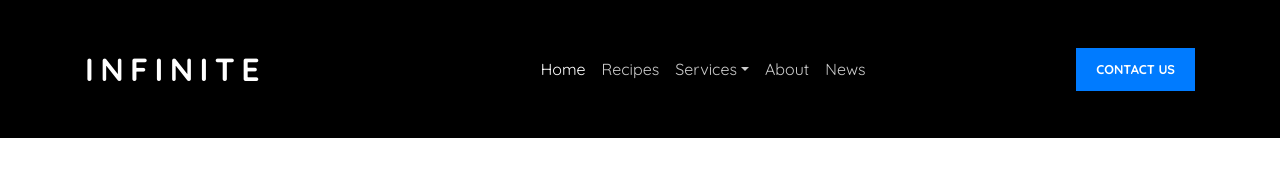
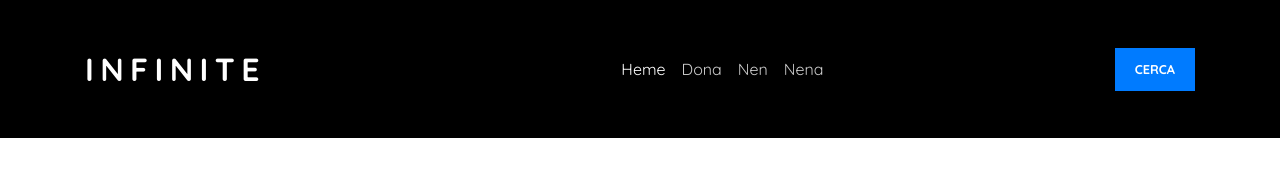
Before and after one commit to oriolmonllonch/infinite, an Eleventy site: page src/index.njk in a window 1280 px wide. Shown: the top 176 px of the page. Built offline with nearby package versions, Linux system fonts and the light colour scheme; Eleventy itself is replaced by a stand-in of ours; files that its build step writes are made by us from their sources.

Commit message:
Update nav.njk

```diff
--- a/layout/nav.njk
+++ b/layout/nav.njk
@@ -33,30 +33,23 @@
                 <div class="collapse navbar-collapse" id="navbarsExample05">
                     <ul class="navbar-nav ml-auto pl-lg-5 pl-0">
                     <li class="nav-item">
-                        <a class="nav-link active" href="index.html">Home</a>
+                        <a class="nav-link active" href="index.html">Heme</a>
                     </li>
                     <li class="nav-item">
-                        <a class="nav-link" href="#">Recipes</a>
+                        <a class="nav-link" href="#">Dona</a>
                     </li>
-                    <li class="nav-item dropdown">
-                        <a class="nav-link dropdown-toggle" href="#" id="dropdown04" data-toggle="dropdown" aria-haspopup="true" aria-expanded="false">Services</a>
-                        <div class="dropdown-menu" aria-labelledby="dropdown04">
-                        <a class="dropdown-item" href="#">Food Catering</a>
-                        <a class="dropdown-item" href="#">Drink &amp; Beverages</a>
-                        <a class="dropdown-item" href="#">Wedding &amp; Birthday</a>
-                        </div>
+
+                    <li class="nav-item">
+                        <a class="nav-link" href="#">Nen</a>
                     </li>
                     <li class="nav-item">
-                        <a class="nav-link" href="#">About</a>
-                    </li>
-                    <li class="nav-item">
-                        <a class="nav-link" href="#">News</a>
+                        <a class="nav-link" href="#">Nena</a>
                     </li>
                     </ul>
 
                     <ul class="navbar-nav ml-auto">
                     <li class="nav-item cta-btn">
-                        <a class="nav-link" href="#">Contact Us</a>
+                        <a class="nav-link" href="#">cerca</a>
                     </li>
                     </ul>
 
```
